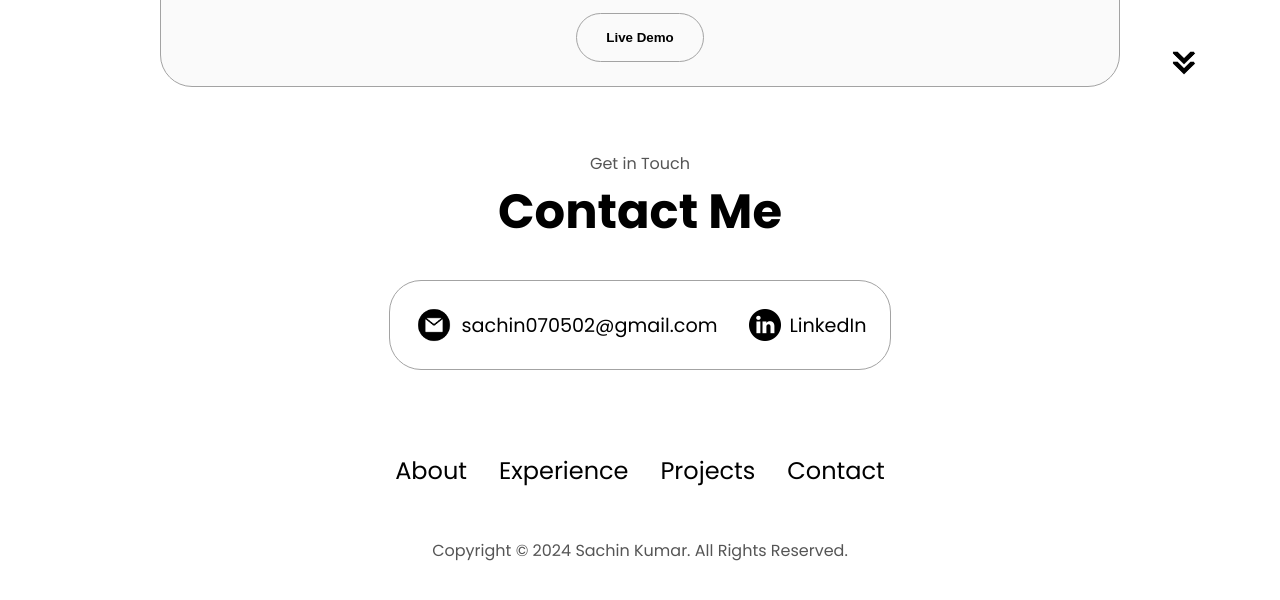
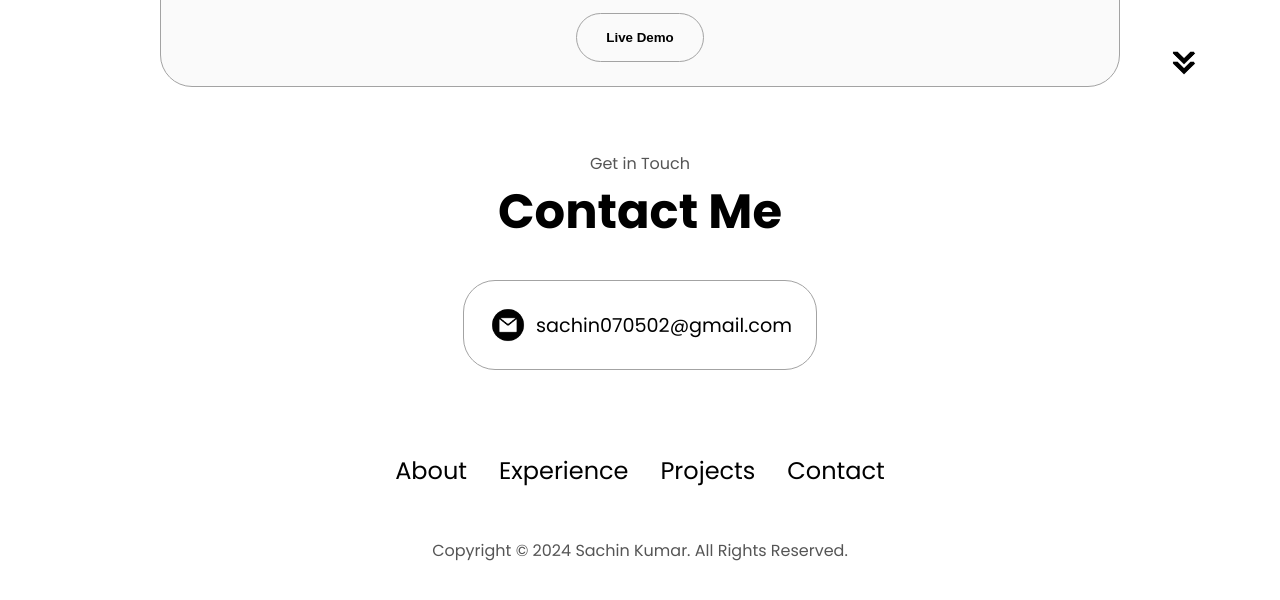
Before and after one commit to thesachin07/html-css-js-portfolio, a plain HTML site: page index.html in a window 1280 px wide. Shown: the part 2704-3304 px from the top of the page. Drawn offline with Linux system fonts and the light colour scheme.

Commit message:
some modification

```diff
--- a/index.html
+++ b/index.html
@@ -244,14 +244,7 @@
           />
           <p><a href="mailto:examplemail@gmail.com">sachin070502@gmail.com</a></p>
         </div>
-        <div class="contact-info-container">
-          <img
-            src="assests/linkedin.png"
-            alt="LinkedIn icon"
-            class="icon contact-icon"
-          />
-          <p><a href="https://www.linkedin.com">LinkedIn</a></p>
-        </div>
+
       </div>
     </section>
     <footer>
```
